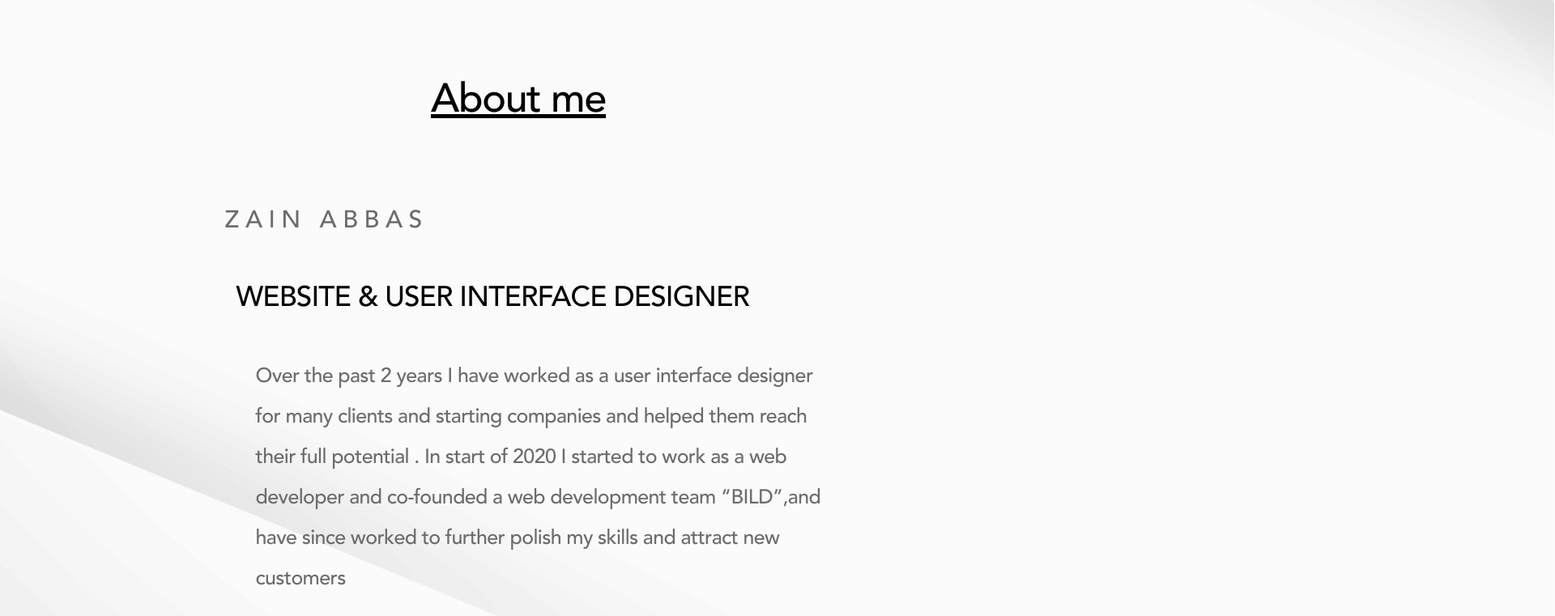
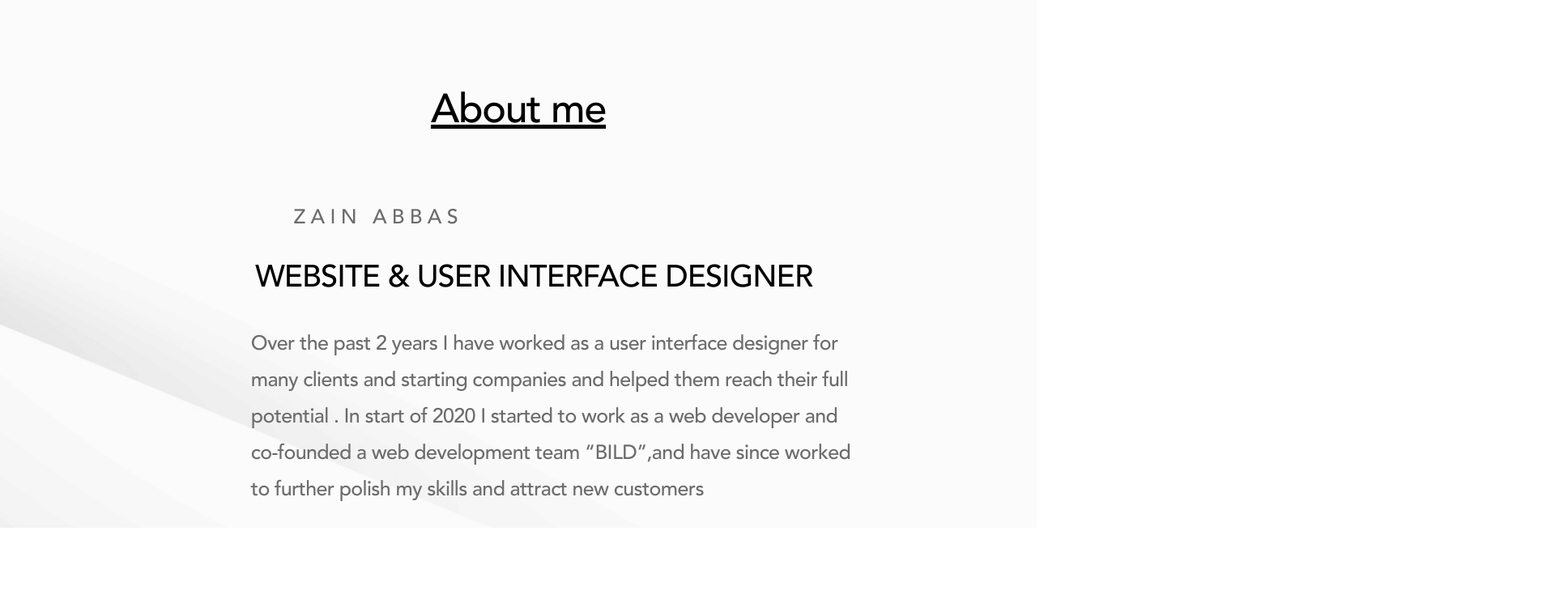
Before and after one commit to ZainAbbas97/Portfolio-Website, a plain HTML site: page index.html in a window 1280 px wide. Shown: the part 827-1588 px from the top of the page at 81% size, 1920 px wide, since content can reach past the window. After the commit the page ends 1479 px from the top, so only its background shows below. Drawn offline with Linux system fonts and the light colour scheme.

Commit message:
true mobile and desktop commit

```diff
--- a/index.html
+++ b/index.html
@@ -3,6 +3,7 @@
   <head>
     <script src="js.js"></script>
     <link rel="stylesheet" href="style.css" />
+    <link rel="icon" type="image/ico" href="icu.ico" />
     <meta charset="UTF-8" />
     <meta name="viewport" content="width=device-width, initial-scale=1.0" />
     <title>Portfolio</title>
@@ -20,7 +21,7 @@
         </span></div>
       </div>
     </div>
-    <button class="download-resume-btn" onclick="trigger()">
+    <button class="download-resume-btn" >
       Download My Resume
     </button>
     <div class="mouse"><div class="bodymouse">
@@ -29,12 +30,15 @@
     </div>
     <!-- ------------------------------------------About-------------------------------------------------------------------------------------------->
     <div class="about-container">
-      <p class="about">About me</p>
-    <p class="who">Zain abbas</p>
-    <p class="desiner">website & user interface designer</p>
-    <p class="description">Over the past 2 years I have worked as a user interface designer
-      for many clients and starting companies and helped them reach their full potential . In start of 2020 I started to work as a web developer and co-founded a web development team “BILD”,and have since worked to further polish my skills and attract new customers
-       </p>
+      <div class="info">
+        <p class="about">About me</p>
+        <p class="whos">Zain abbas</p>
+        <p class="desiner">website & user interface designer</p>
+        <p class="description">Over the past 2 years I have worked as a user interface designer
+        for many clients and starting companies and helped them reach their full potential . In start of 2020 I started to work as a web developer and co-founded a web development team “BILD”,and have since worked to further polish my skills and attract new customers
+        </p>
+      </div>
+      </div>
     </div>
   </body>
 </html>
--- a/style.sass
+++ b/style.sass
@@ -7,18 +7,174 @@
     font-family: 'Avenir'
     src: url('AvenirLTStd-Medium.ttf') format('truetype')
 // <!-- ------------------------------------------Landing----------------------------------------------------------------------------------------->
+    body
+        background-image: url(bg-image.png)
+        background-repeat: repeat-y
+        overflow-x: hidden
+        background-size: 100%
 
+    .name-container
+        margin: 0 auto
+        margin-top: 19vh
+        height: fit-content
+        width: 65vw
+        font-size: 100px
+        font-weight: 00
+        text-align: center
+        allign-items: center
+
+    .bgimage1
+        position: absolute
+        width: 1920px
+        height: 1080px
+        allign: top
+        z-index: 2
+
+    .download-resume-btn
+        background-color: white
+        font-weight: 100
+        font-size: 27px
+        line-height: 36px
+        display: flex
+        align-items: center
+        text-align: center
+        letter-spacing: -0.025em
+        text-transform: uppercase
+        justify-content: center
+        background-color: none
+        display: block
+        width: 429px
+        height: 78px
+        border: 1px solid black
+        margin: 50px auto
+        cursor: pointer
+
+    .download-resume-btn:hover
+        background-color: #000000
+        color: white
+    .zain
+        margin: none
+        justify-content: center
+        align-items: center
+        height: 105px
+        text-transform: uppercase
+        overflow: hidden
+        display: inline-block
+
+    .bodymouse
+        margin-bottom: 34vh
+        display: flex
+        justify-content: center
+        position: absolute
+        width: 23px
+        height: 34px
+        border: 2px solid #000000
+        box-sizing: border-box
+        border-radius: 37px
+    .scroll
+        position: relative
+        width: 2.34px
+        height: 6.75px
+        background: #000000
+        border-radius: 5px
+        margin-top: 5px
+    .mouse
+        display: flex
+        justify-content: center
+        allign-item: center
+        margin-top: 15vh
+
+    .zain span
+        marigin-bottom: 7px
+        animation: animate 10s ease infinite
+        position: relative
+
+    @keyframes animate
+        0%,100%
+            top: 0px
+        20%
+            top: -120px
+        40%
+            top: -240px
+        60%
+            top: -360px
+        80%
+            top: -480px
+
+    .scroll
+        animation: animatemouse 2s ease-in-out infinite
+        position: relative
+
+    @keyframes animatemouse
+        0%
+            top: 0px
+        50%
+            top: 5px
+        100%
+            top: 0px
+    // <!-- ------------------------------------------About----------------------------------------------------------------------------------------->
+    .about-container
+        padding: 3vh
+        display: flex
+        justify-content: center
+        align-items: center
+        flex-direction: column
+    .info
+        margin-top: 10vh
+        display: flex
+        flex-direction: column
+        justify-content: center
+        align-items: center
+    .about
+        line-height: 100px
+        margin-bottom: 10vh
+        align-items: center
+        font-size: 90px
+        margin-top: 30vh
+        font-size: 60px
+        font-weight: 300
+        letter-spacing: -0.025em
+        text-decoration-line: underline
+    .whos
+        margin-right: 59vw
+        margin-bottom: 2vh
+        margin-top: -10vh
+        font-size: 35px
+        letter-spacing: 0.25em
+        text-transform: uppercase
+        color: #6C6C6C
+
+    .desiner
+        margin-left: -11vw
+        margin-bottom: 3vh
+        margin-top: 1vh
+        font-weight: 600
+        font-size: 43px
+        line-height: 130px
+        letter-spacing: -0.025em
+        text-transform: uppercase
+    .description
+        margin-right: -1vw
+        margin-bottom: 2vh
+        font-size: 70px
+        line-height: 58px
+        letter-spacing: -0.025em
+        color: #6C6C6C
+        width: 900px
+// <!-- ------------------------------------------ipad query----------------------------------------------------------------------------------------->
+@media screen and (min-width:900px) and (max-width:1200px)
 body
     background-image: url(bg-image.png)
     background-repeat: repeat-y
+    overflow-x: hidden
+    background-size: 100%
 
 .name-container
     margin: 0 auto
     margin-top: 19vh
     height: fit-content
     width: 65vw
-    font-size: 100px
-    font-weight: 00
+    font-size: 70px
     text-align: center
     allign-items: center
 
@@ -31,8 +187,7 @@ body
 
 .download-resume-btn
     background-color: white
-    font-weight: 100
-    font-size: 27px
+    font-size: 18px
     line-height: 36px
     display: flex
     align-items: center
@@ -42,8 +197,8 @@ body
     justify-content: center
     background-color: none
     display: block
-    width: 429px
-    height: 78px
+    width: 350px
+    height: 60px
     border: 1px solid black
     margin: 50px auto
     cursor: pointer
@@ -55,7 +210,7 @@ body
     margin: none
     justify-content: center
     align-items: center
-    height: 105px
+    height: 70px
     text-transform: uppercase
     overflow: hidden
     display: inline-block
@@ -81,7 +236,7 @@ body
     display: flex
     justify-content: center
     allign-item: center
-    margin-top: 15vh
+    margin-top: 34vh
 
 .zain span
     marigin-bottom: 7px
@@ -92,13 +247,13 @@ body
     0%,100%
         top: 0px
     20%
-        top: -120px
+        top: -88px
     40%
-        top: -240px
+        top: -170px
     60%
-        top: -360px
+        top: -255px
     80%
-        top: -480px
+        top: -260px
 
 .scroll
     animation: animatemouse 2s ease-in-out infinite
@@ -111,163 +266,64 @@ body
         top: 5px
     100%
         top: 0px
-// <!-- ------------------------------------------About----------------------------------------------------------------------------------------->
+
+.iam
+    margin-top: 8vh
+
+body
+    background-image: url(bg-image-ipad.png)
+
 .about-container
+    margin-top: -20vh
     padding: 3vh
-    justify-content: space-evenly
     display: flex
     justify-content: center
     align-items: center
     flex-direction: column
+.info
+    margin-top: 13vh
+    display: flex
+    flex-direction: column
+    justify-content: center
+    align-items: center
 .about
-    margin-bottom: 2vh
-    line-height: 100px
-    margin-bottom: 20vh
+    line-height: 90px
+    margin-bottom: 10vh
     align-items: center
-    margin-top: 21vh
-    font-size: 90px
-    margin-top: 40vh
-    font-size: 60px
+    margin-top: 30vh
+    font-size: 50px
     font-weight: 300
     letter-spacing: -0.025em
     text-decoration-line: underline
-.who
+.whos
+    position: relative
+    margin-right: 27vw
     margin-bottom: 2vh
-    margin-right: -18vw
-    margin-top: 13vh
-    margin-left: -40vw
-    margin-top: -10vh
-    font-weight: normal
-    font-size: 45px
-    font-size: 35px
+    margin-top: -1vh
+    font-size: 25px
     letter-spacing: 0.25em
     text-transform: uppercase
     color: #6C6C6C
 
 .desiner
-    margin-bottom: 2vh
-    margin-right: -90px
+    margin-right: -3vw
     margin-bottom: 3vh
-    margin-left: -130vw
     margin-top: 1vh
     font-weight: 600
-    font-size: 50px
-    font-size: 40px
-    line-height: 130px
+    font-size: 38px
+    line-height: 70px
     letter-spacing: -0.025em
     text-transform: uppercase
 .description
-    margin-left: 200px
-    margin-bottom: 2vh
-    margin-left: 4vw
-    font-weight: normal
-    font-size: 37px
-    font-size: 30px
-    line-height: 58px
+    margin-left: 7vw
+    font-size: 25px
+    line-height: 45px
     letter-spacing: -0.025em
     color: #6C6C6C
-    width: 900px
-// <!-- ------------------------------------------ipad query----------------------------------------------------------------------------------------->
-@media only screen and (max-width: 1400px)
-    .name-container
-        justify-content: center
-        margin-top: 15vh
-        display: flex
-        flex-direction: column
-        align-items: center
-        font-size: 70px
-    .zain
-        margin-top: 1vh
-        width: 200rem
-        height: 70px
-
-    @keyframes animate
-        0%,100%
-            top: 0px
-        20%
-            top: -88px
-        40%
-            top: -170px
-        60%
-            top: -250px
-        80%
-            top: -255px
-
-    .download-resume-btn
-        margin: auto
-        margin-top: 14vh
-        font-size: 18px
-        width: 350px
-        height: 60px
-    .bodymouse
-        margin-bottom: 34vh
-        display: flex
-        justify-content: center
-        position: absolute
-        width: 23px
-        height: 34px
-        border: 2px solid #000000
-        box-sizing: border-box
-        border-radius: 37px
-.scroll
-    position: relative
-    width: 2.34px
-    height: 6.75px
-    background: #000000
-    border-radius: 5px
-    margin-top: 5px
-.mouse
-    display: flex
-    justify-content: center
-    allign-item: center
-    margin-top: 23vh
-
-    .iam
-        margin-top: 8vh
-
-    body
-        background-image: url(bg-image-ipad.png)
-
-.about-container
-    margin-top: -10vh
-.about
-    margin-bottom: 20vh
-    align-items: center
-    margin-top: 40vh
-    font-size: 50px
-    font-weight: 300
-    letter-spacing: -0.025em
-    text-decoration-line: underline
-.who
-    margin-bottom: 2vh
-    margin-left: -55vw
-    margin-top: -10vh
-    font-weight: normal
-    font-size: 30px
-    letter-spacing: 0.25em
-    text-transform: uppercase
-    color: #6C6C6C
-
-.desiner
-    margin-bottom: 2vh
-    margin-left: -12vw
-    margin-top: 1vh
-    font-weight: 600
-    font-size: 35px
-    line-height: 110px
-    letter-spacing: -0.025em
-    text-transform: uppercase
-.description
-    margin-left: 4vw
-    font-weight: normal
-    font-size: 25px
-    line-height: 50px
-    letter-spacing: -0.025em
-    color: #6C6C6C
-    width: 700px
+    width: 750px
 // <!-- ------------------------------------------mobile query----------------------------------------------------------------------------------------->
 
-@media only screen and (max-width: 450px)
+@media screen and (min-width:320px) and (max-width:420px)
     .name-container
         display: flex
         flex-direction: column
@@ -390,7 +446,7 @@ body
         display: flex
         justify-content: center
         allign-item: center
-        margin-top: 40vh
+        margin-top: 30vh
 
     .iam
         margin-top: 8vh
@@ -405,19 +461,19 @@ body
         letter-spacing: -0.025em
         line-height: 17px
 
-    .who
+    .whos
         font-size: 18px
         letter-spacing: 0.2em
         line-height: 18px
-        margin-right: -2vw
+        margin-left: -21vw
     .desiner
-        margin-left: -28vw
+        margin-left: -3vw
         line-height: 30px
         font-size: 18px
         text-transform: uppercase
     .description
-        font-size: 20px
+        font-size: 18px
         line-height: 30px
         letter-spacing: -0.035em
-        width: 360px
+        width: 340px
         margin-left: 4vw
```
Also changed, not shown: Frame 2portfolio.png (added), bg-image.jpg (deleted), icu.ico (added), style.css, 1 other file.
